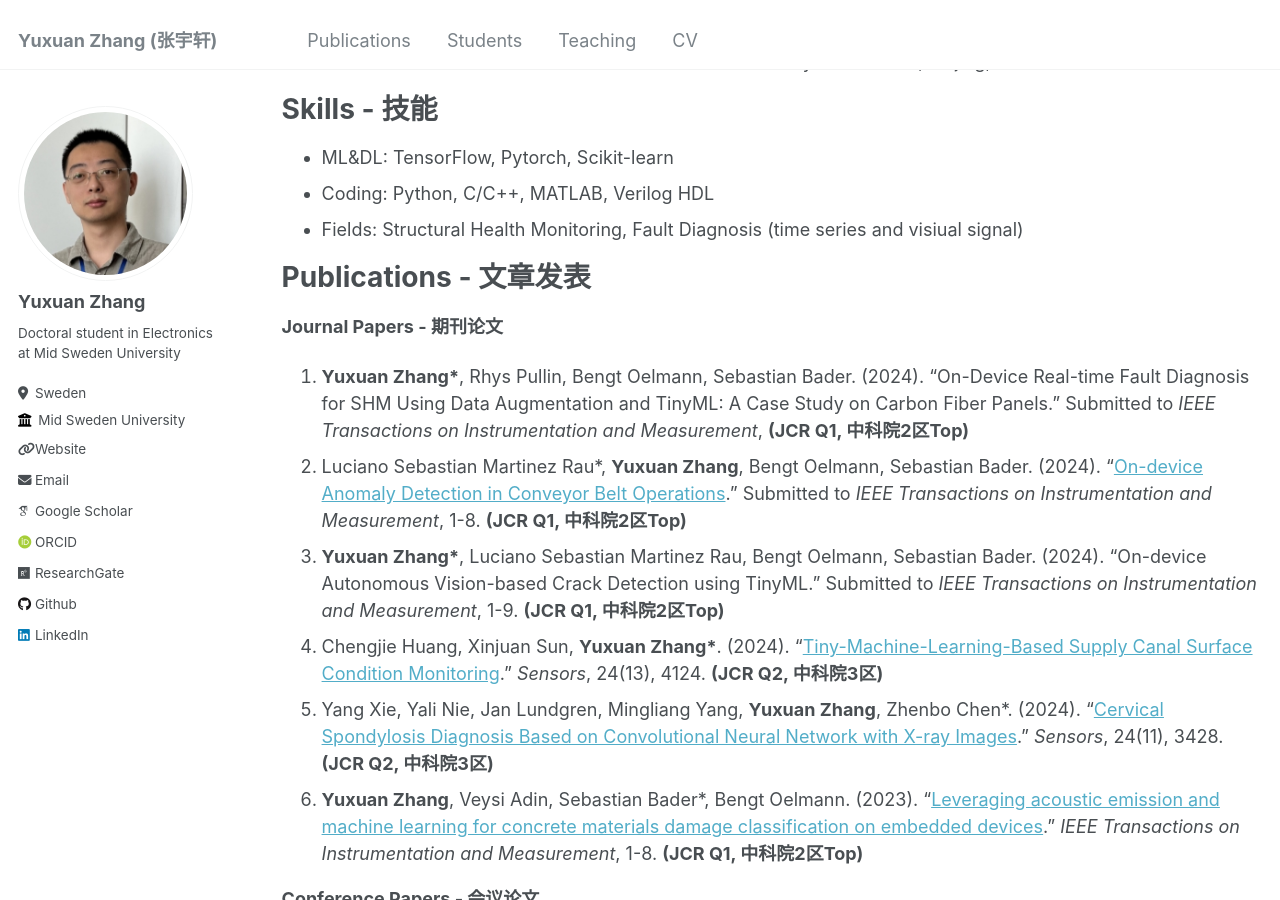
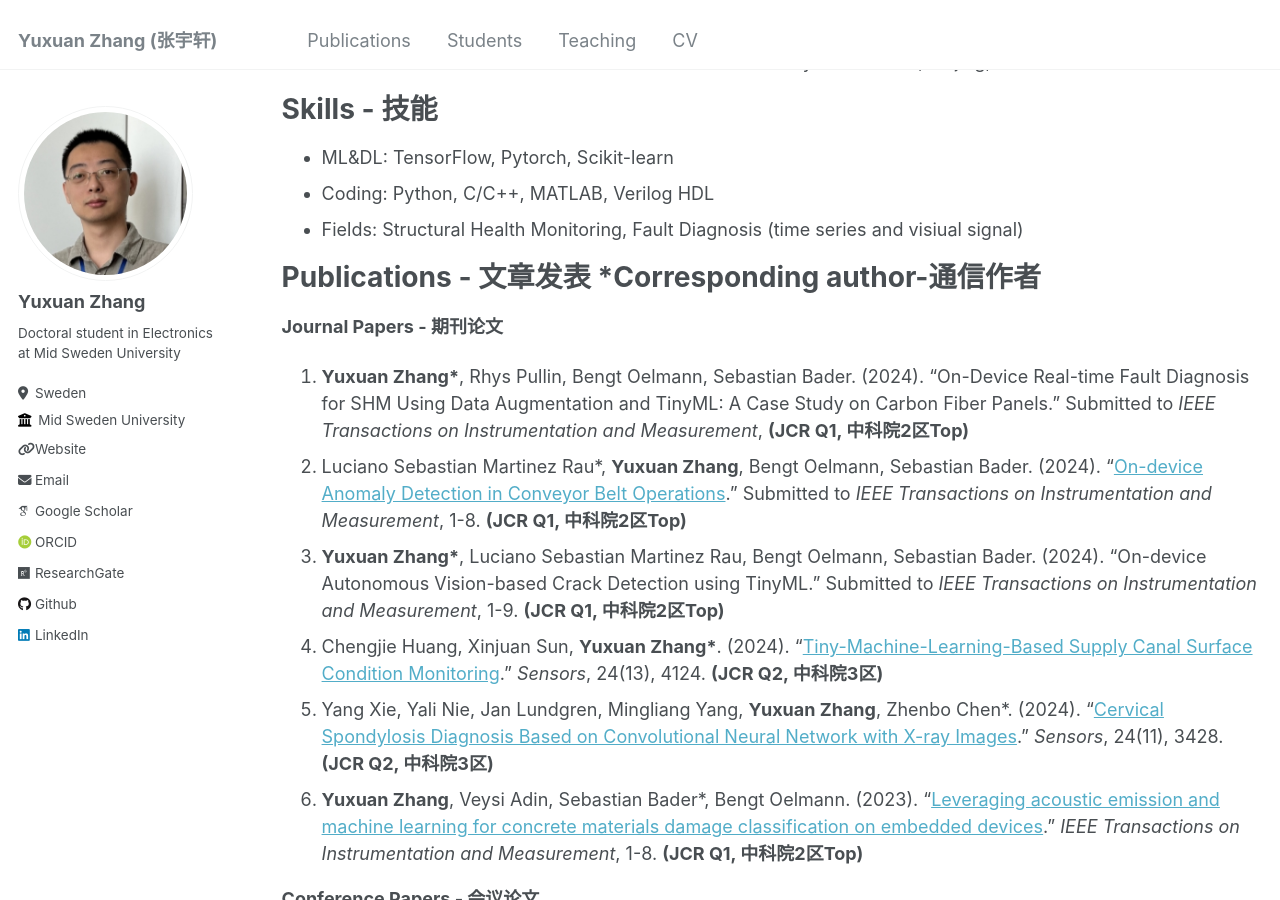
Before and after one commit to YuxuanZhang-96/YuxuanZhang-96.github.io, a Jekyll site: the page built from _pages/cv.md, in a window 1280 px wide and 900 px high, scrolled down 504 px. Built offline with Jekyll 4.4.1, drawn with Linux system fonts in a browser that asks for light colours; some web fonts are replaced; some of the changed text lies outside the part shown.

Commit message:
Update cv.md

```diff
--- a/_pages/cv.md
+++ b/_pages/cv.md
@@ -31,7 +31,7 @@ Skills - 技能
 * Coding: Python, C/C++, MATLAB, Verilog HDL
 * Fields: Structural Health Monitoring, Fault Diagnosis (time series and visiual signal)
 
-Publications - 文章发表
+Publications - 文章发表              *Corresponding author-通信作者
 ======
 __Journal Papers - 期刊论文__
 1. __Yuxuan Zhang*__, Rhys Pullin, Bengt Oelmann, Sebastian Bader. (2024). "On-Device Real-time Fault Diagnosis for SHM Using Data Augmentation and TinyML: A Case Study on Carbon Fiber Panels." Submitted to _IEEE Transactions on Instrumentation and Measurement_, __(JCR Q1, 中科院2区Top)__
```
Also changed, not shown: other parts of _pages/cv.md (+1 -1 lines).
